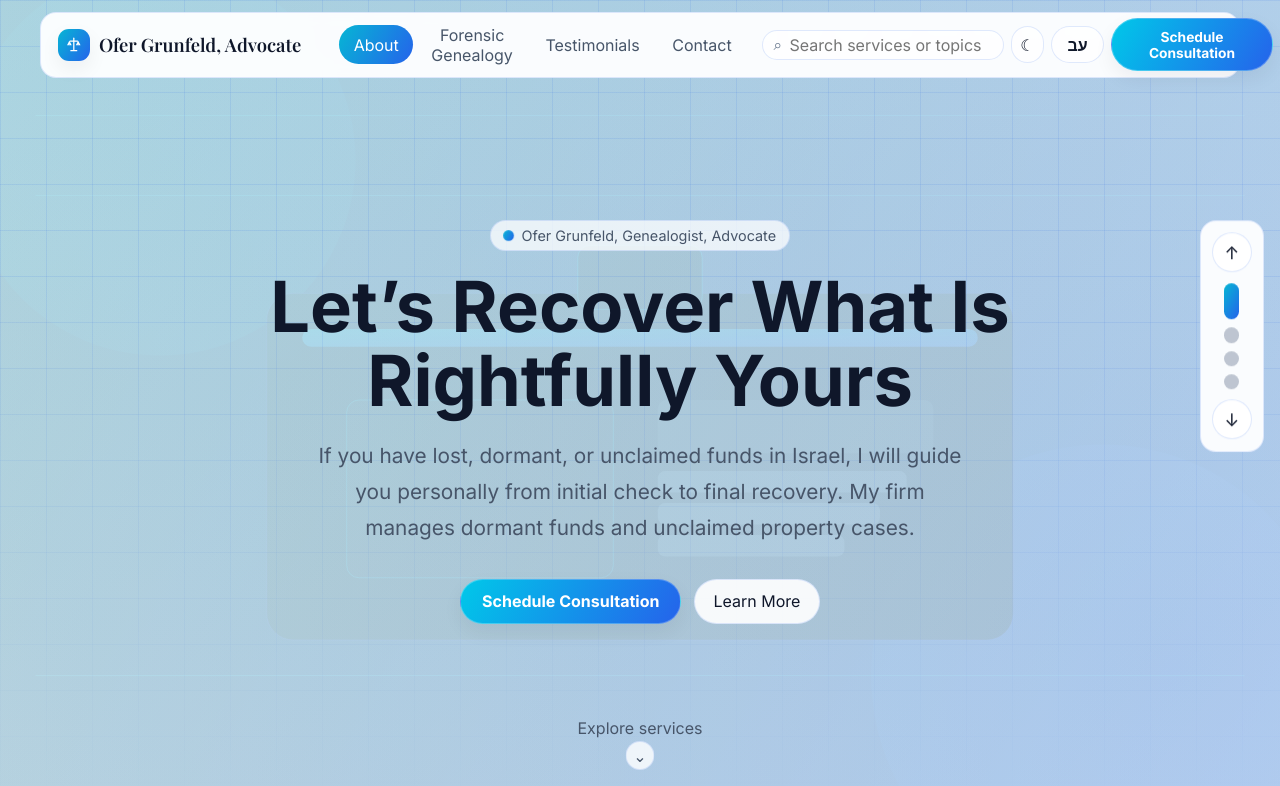
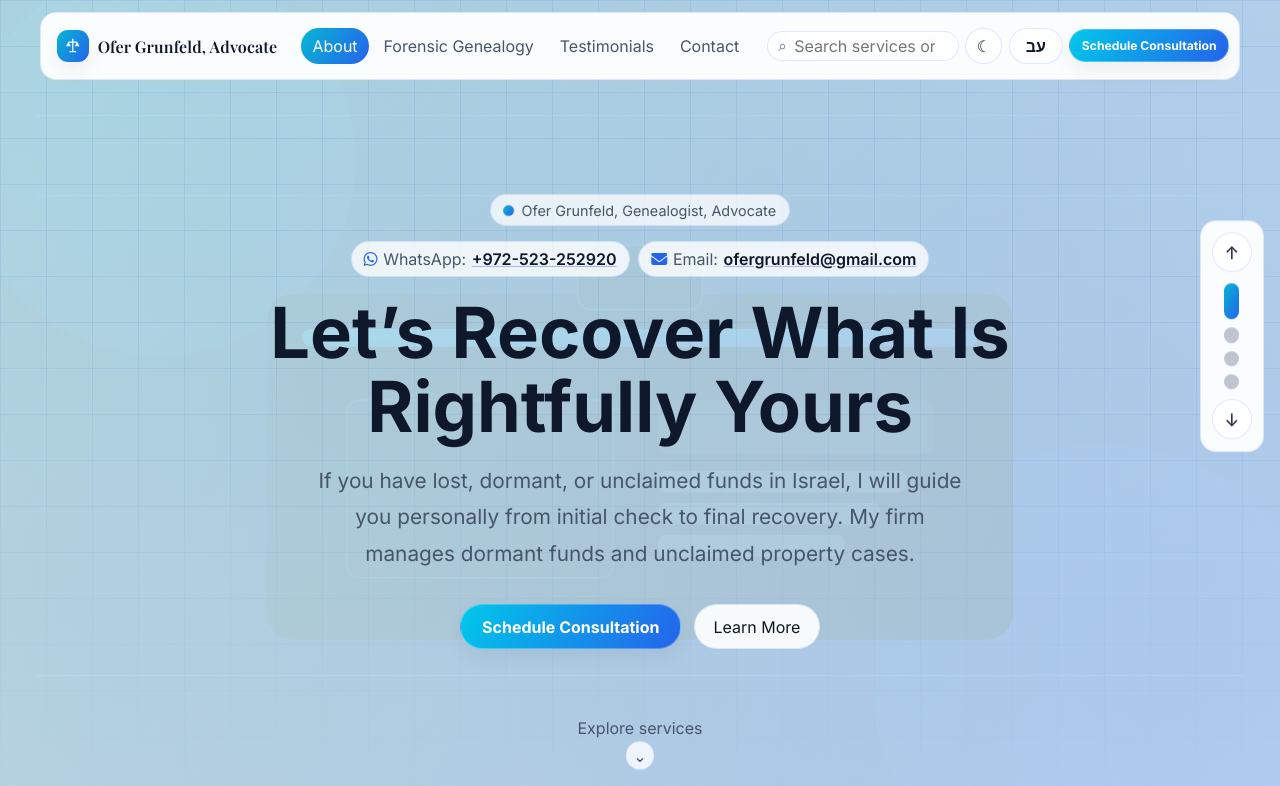
Before and after one commit to OfekGrunfeld/ofer-grunfeld, a React (Vite) app: page / in a window 1280 px wide. Shown: the top 786 px of the page. Built offline with nearby package versions, Linux system fonts and the light colour scheme.

Commit message:
small changes

```diff
--- a/src/App.jsx
+++ b/src/App.jsx
@@ -207,7 +207,9 @@ export default function App() {
   const tabSections = ["about", "forensic", "testimonials"];
 
   const [activeSection, setActiveSection] = useState("about");
-  const [searchQuery, setSearchQuery] = useState("");
+  const [menuSearchQuery, setMenuSearchQuery] = useState("");
+  const [overlaySearchQuery, setOverlaySearchQuery] = useState("");
+  const [isSearchOverlayOpen, setSearchOverlayOpen] = useState(false);
   const [isContactPopupOpen, setContactPopupOpen] = useState(false);
 
   const sectionRefs = {
@@ -220,7 +222,7 @@ export default function App() {
   };
 
   const searchResults = useMemo(() => {
-    const normalizedQuery = searchQuery.trim().toLowerCase();
+    const normalizedQuery = overlaySearchQuery.trim().toLowerCase();
 
     if (!normalizedQuery) {
       return [];
@@ -238,7 +240,7 @@ export default function App() {
         displayTitle: item.title[language],
         displayDescription: item.description[language]
       }));
-  }, [language, searchQuery]);
+  }, [language, overlaySearchQuery]);
 
   useEffect(() => {
     const handleScroll = () => {
@@ -294,8 +296,21 @@ export default function App() {
   };
 
   const handleSearchSelect = (section) => {
-    setSearchQuery("");
+    setMenuSearchQuery("");
+    setSearchOverlayOpen(false);
     scrollToSection(section);
+  };
+
+  const handleMenuSearchChange = (value) => {
+    setMenuSearchQuery(value);
+
+    if (value.trim()) {
+      setSearchOverlayOpen(true);
+
+      if (!overlaySearchQuery.trim()) {
+        setOverlaySearchQuery(value);
+      }
+    }
   };
 
   return (
@@ -304,8 +319,9 @@ export default function App() {
         activeSection={activeSection}
         onNavigate={scrollToSection}
         onContactClick={() => setContactPopupOpen(true)}
-        searchQuery={searchQuery}
-        onSearchQueryChange={setSearchQuery}
+        searchQuery={menuSearchQuery}
+        onSearchQueryChange={handleMenuSearchChange}
+        onSearchFocus={() => setSearchOverlayOpen(true)}
       />
 
       <main>
@@ -341,10 +357,14 @@ export default function App() {
       <Footer />
 
       <SearchOverlay
-        isOpen={searchQuery.trim().length > 0}
+        isOpen={isSearchOverlayOpen}
         results={searchResults}
-        query={searchQuery}
-        onClose={() => setSearchQuery("")}
+        query={overlaySearchQuery}
+        onQueryChange={setOverlaySearchQuery}
+        onClose={() => {
+          setSearchOverlayOpen(false);
+          setMenuSearchQuery("");
+        }}
         onSelect={handleSearchSelect}
       />
 
--- a/src/components/Navigation.jsx
+++ b/src/components/Navigation.jsx
@@ -27,7 +27,8 @@ export default function Navigation({
   onNavigate,
   onContactClick,
   searchQuery,
-  onSearchQueryChange
+  onSearchQueryChange,
+  onSearchFocus
 }) {
   const { t, toggleLanguage } = useLanguage();
   const { theme, toggleTheme } = useTheme();
@@ -75,6 +76,7 @@ export default function Navigation({
             </span>
             <input
               value={searchQuery}
+              onFocus={onSearchFocus}
               onChange={(event) => onSearchQueryChange(event.target.value)}
               placeholder={t.nav.searchPlaceholder}
               aria-label={t.nav.searchPlaceholder}
--- a/src/components/SearchOverlay.jsx
+++ b/src/components/SearchOverlay.jsx
@@ -2,7 +2,7 @@ import React from "react";
 import { AnimatePresence, motion } from "framer-motion";
 import { useLanguage } from "./LanguageContext";
 
-export default function SearchOverlay({ isOpen, query, results, onClose, onSelect }) {
+export default function SearchOverlay({ isOpen, query, onQueryChange, results, onClose, onSelect }) {
   const { t } = useLanguage();
 
   return (
@@ -30,7 +30,14 @@ export default function SearchOverlay({ isOpen, query, results, onClose, onSelec
               </button>
             </div>
 
-            <p className="muted">“{query}”</p>
+            <input
+              className="search-overlay-input"
+              value={query}
+              onChange={(event) => onQueryChange(event.target.value)}
+              placeholder={t.search.placeholder}
+              aria-label={t.search.placeholder}
+              autoFocus
+            />
 
             <div className="search-results">
               {results.length ? (
--- a/src/components/sections/HeroSection.jsx
+++ b/src/components/sections/HeroSection.jsx
@@ -4,6 +4,8 @@ import { useLanguage } from "../LanguageContext";
 
 export default function HeroSection({ sectionRef, onPrimaryAction, onSecondaryAction, onScrollDown }) {
   const { t } = useLanguage();
+  const whatsappHref = `https://wa.me/${t.contactData.whatsappNumber}`;
+  const emailHref = `mailto:${t.contactData.email}`;
 
   return (
     <section id="hero" ref={sectionRef} className="hero-section">
@@ -20,6 +22,55 @@ export default function HeroSection({ sectionRef, onPrimaryAction, onSecondaryAc
           <span className="pulse-dot" aria-hidden="true" />
           {t.hero.badge}
         </motion.span>
+
+        <motion.div
+          className="hero-availability"
+          initial={{ opacity: 0, y: 16 }}
+          animate={{ opacity: 1, y: 0 }}
+          transition={{ duration: 0.4, delay: 0.06 }}
+        >
+          <div
+            className="hero-contact-chip"
+            role="button"
+            tabIndex={0}
+            onClick={onPrimaryAction}
+            onKeyDown={(event) => {
+              if (event.key === "Enter" || event.key === " ") {
+                event.preventDefault();
+                onPrimaryAction();
+              }
+            }}
+          >
+            <i className="fa-brands fa-whatsapp" aria-hidden="true" />
+            <span>WhatsApp: </span>
+            <a
+              href={whatsappHref}
+              onClick={(event) => event.stopPropagation()}
+              target="_blank"
+              rel="noreferrer"
+            >
+              +972-523-252920
+            </a>
+          </div>
+          <div
+            className="hero-contact-chip"
+            role="button"
+            tabIndex={0}
+            onClick={onPrimaryAction}
+            onKeyDown={(event) => {
+              if (event.key === "Enter" || event.key === " ") {
+                event.preventDefault();
+                onPrimaryAction();
+              }
+            }}
+          >
+            <i className="fa-solid fa-envelope" aria-hidden="true" />
+            <span>Email: </span>
+            <a href={emailHref} onClick={(event) => event.stopPropagation()}>
+              {t.contactData.email}
+            </a>
+          </div>
+        </motion.div>
 
         <motion.h1
           className="hero-title"
@@ -45,9 +96,16 @@ export default function HeroSection({ sectionRef, onPrimaryAction, onSecondaryAc
           animate={{ opacity: 1, y: 0 }}
           transition={{ duration: 0.45, delay: 0.22 }}
         >
-          <button type="button" className="cta-btn" onClick={onPrimaryAction}>
+          <a
+            href="#contact"
+            className="cta-btn"
+            onClick={(event) => {
+              event.preventDefault();
+              onPrimaryAction();
+            }}
+          >
             {t.hero.primaryCta}
-          </button>
+          </a>
           <button type="button" className="ghost-btn" onClick={onSecondaryAction}>
             {t.hero.secondaryCta}
           </button>
--- a/src/styles.css
+++ b/src/styles.css
@@ -164,8 +164,9 @@ html[dir="rtl"] .serif {
 }
 
 .cta-btn.small {
-  padding: 0.6rem 0.95rem;
-  font-size: 0.86rem;
+  padding: 0.5rem 0.72rem;
+  font-size: 0.76rem;
+  white-space: nowrap;
 }
 
 .ghost-btn {
@@ -226,11 +227,11 @@ html[dir="rtl"] .serif {
 .top-nav {
   width: min(1200px, 94vw);
   margin: 0 auto;
-  height: 4.1rem;
-  padding: 0.4rem 0.7rem;
+  height: 4.25rem;
+  padding: 0.38rem 0.62rem;
   display: flex;
   align-items: center;
-  gap: 1rem;
+  gap: 0.6rem;
 }
 
 .brand {
@@ -260,20 +261,24 @@ html[dir="rtl"] .serif {
 }
 
 .brand-text {
-  font-size: 1.15rem;
+  font-size: 1rem;
+  letter-spacing: 0.01em;
   white-space: nowrap;
+  max-width: 15.2rem;
+  overflow: hidden;
+  text-overflow: ellipsis;
 }
 
 .desktop-nav {
   display: flex;
   align-items: center;
-  gap: 0.24rem;
-  margin-inline-start: 1rem;
+  gap: 0.18rem;
+  margin-inline-start: 0.5rem;
 }
 
 .nav-link {
   border: none;
-  padding: 0.6rem 0.9rem;
+  padding: 0.53rem 0.72rem;
   border-radius: 999px;
   background: transparent;
   color: var(--text-soft);
@@ -293,7 +298,7 @@ html[dir="rtl"] .serif {
 }
 
 .search-box {
-  width: clamp(14rem, 22vw, 19rem);
+  width: clamp(10.3rem, 15vw, 13rem);
   display: flex;
   align-items: center;
   gap: 0.35rem;
@@ -375,6 +380,37 @@ html[dir="rtl"] .serif {
   background: color-mix(in oklab, var(--surface-strong) 74%, transparent);
   font-size: 0.9rem;
   color: var(--text-soft);
+}
+
+.hero-availability {
+  margin-top: 0.95rem;
+  display: flex;
+  justify-content: center;
+  gap: 0.55rem;
+  flex-wrap: wrap;
+}
+
+.hero-contact-chip {
+  display: inline-flex;
+  align-items: center;
+  gap: 0.35rem;
+  padding: 0.42rem 0.75rem;
+  border-radius: 999px;
+  border: 1px solid var(--border);
+  background: color-mix(in oklab, var(--surface-strong) 80%, transparent);
+  color: var(--text-soft);
+  cursor: pointer;
+}
+
+.hero-contact-chip i {
+  color: var(--blue);
+}
+
+.hero-contact-chip a {
+  color: var(--text-main);
+  font-weight: 600;
+  text-decoration: underline;
+  text-decoration-color: color-mix(in oklab, var(--blue) 40%, transparent);
 }
 
 .pulse-dot {
@@ -965,6 +1001,16 @@ html[dir="rtl"] .serif {
   margin: 0;
 }
 
+.search-overlay-input {
+  margin-top: 0.8rem;
+  width: 100%;
+  border: 1px solid var(--border);
+  border-radius: 10px;
+  background: color-mix(in oklab, var(--surface-strong) 86%, transparent);
+  color: var(--text-main);
+  padding: 0.58rem 0.72rem;
+}
+
 .search-results {
   margin-top: 0.8rem;
   display: grid;
@@ -1154,6 +1200,15 @@ html[dir="rtl"] .serif {
     padding: 4.3rem 0;
   }
 
+  .hero-availability {
+    align-items: stretch;
+  }
+
+  .hero-contact-chip {
+    width: 100%;
+    justify-content: center;
+  }
+
   .services-grid,
   .timeline-grid {
     grid-template-columns: 1fr;
```
Also changed, not shown: 5 other files (tests, documents, lock files or other folders).
